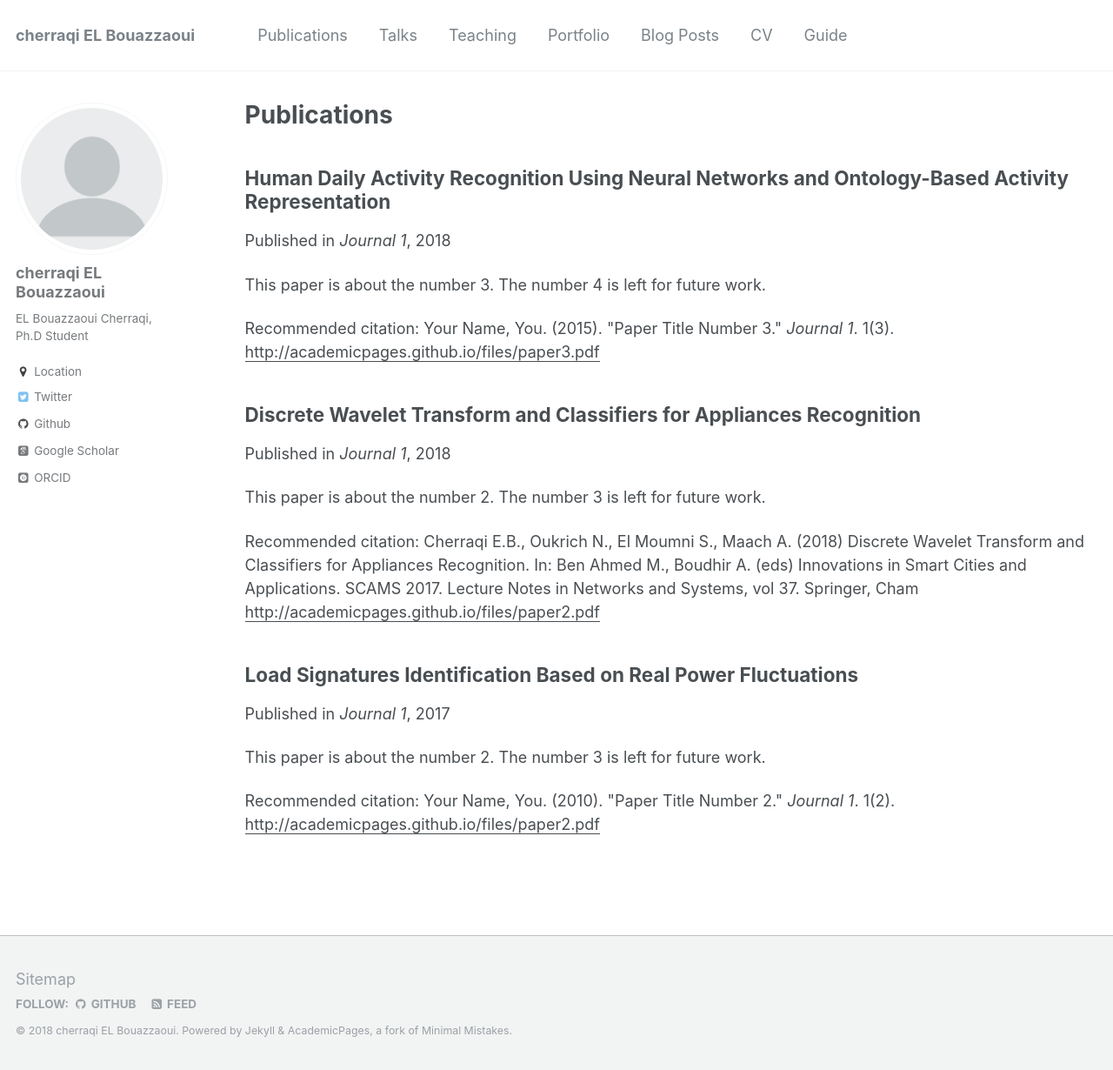
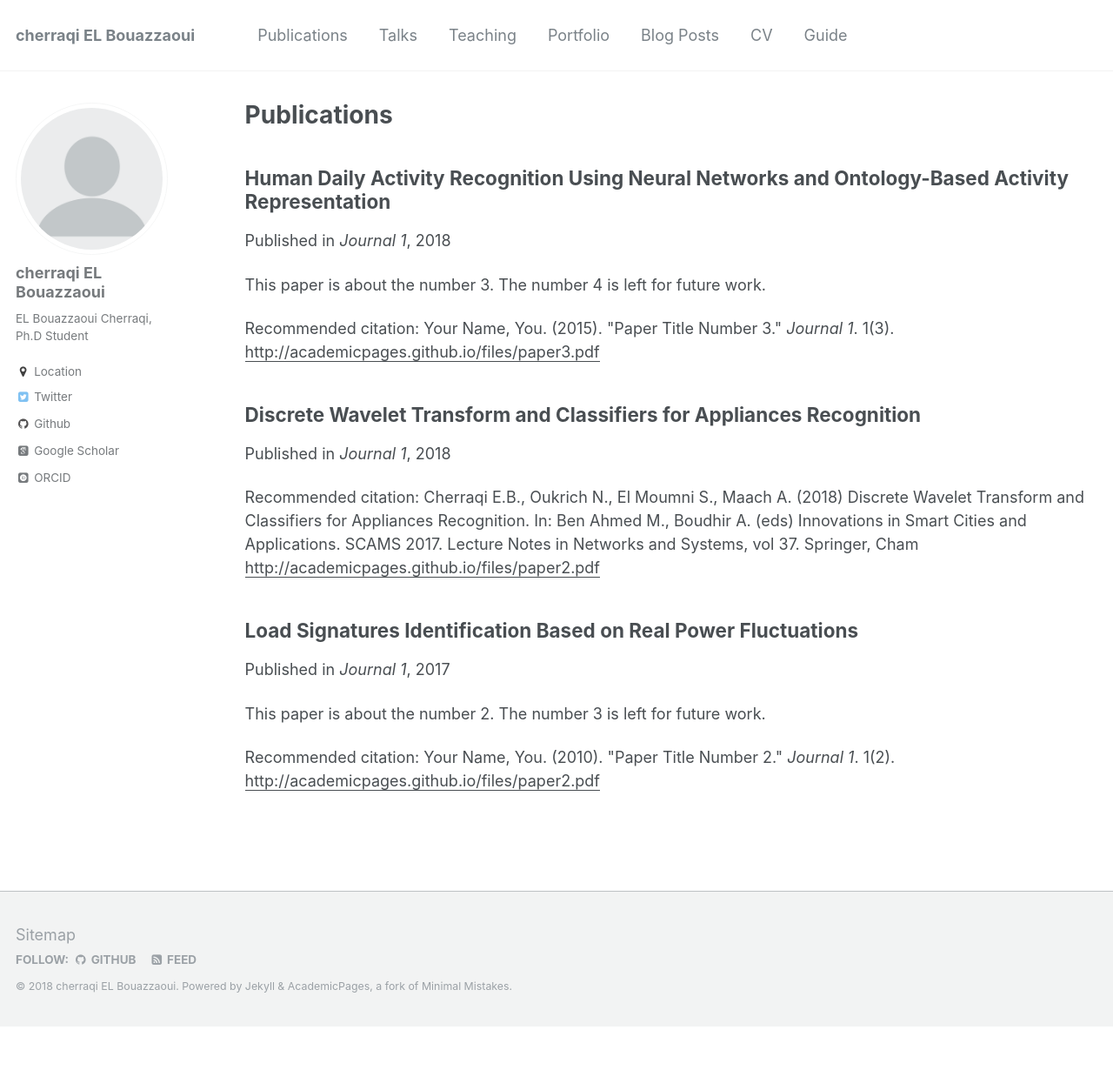
Before and after one commit to Cherrraqi/aca, a Jekyll site: the page built from _pages/publications.md, in a window 1280 px wide and 1230 px high. Shown: the whole window at 87% size. Built offline with Jekyll 4.4.1, drawn with Linux system fonts in a browser that asks for light colours; some web fonts are replaced.

Commit message:
Update Discrete Wavelet Transform and Classifiers for Appliances Recognition.md

```diff
--- a/_publications/Discrete Wavelet Transform and Classifiers for Appliances Recognition.md
+++ b/_publications/Discrete Wavelet Transform and Classifiers for Appliances Recognition.md
@@ -1,8 +1,8 @@
 ---
 title: "Discrete Wavelet Transform and Classifiers for Appliances Recognition"
 collection: publications
-permalink: /publication/2010-10-01-paper-title-number-2
-excerpt: 'This paper is about the number 2. The number 3 is left for future work.'
+permalink:
+excerpt: ''
 date: 2018-01-01
 venue: 'Journal 1'
 paperurl: 'http://academicpages.github.io/files/paper2.pdf'
```
